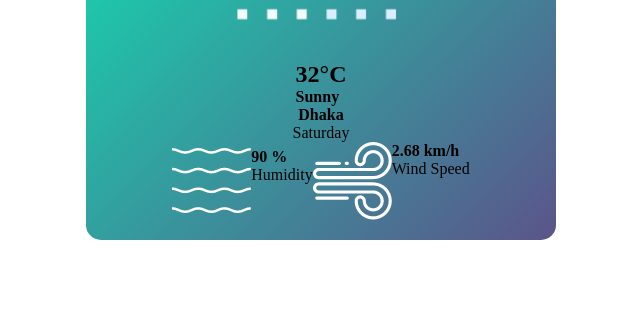
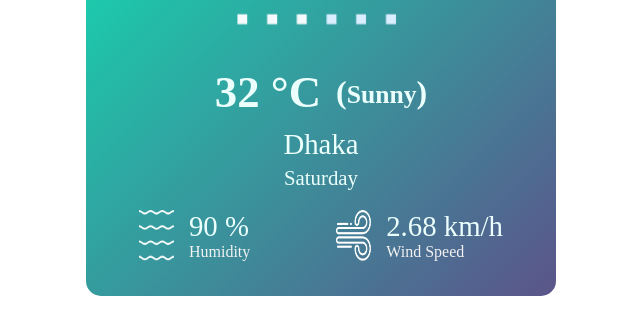
Before and after one commit to tonmoy3673/Weather-App, a plain HTML site: page index.html in a window 1280 px wide. Shown: the part 395-716 px from the top of the page, without its empty margins (319-959 px from the left). Drawn offline with Linux system fonts and the light colour scheme.

Commit message:
:zap: design weather content

```diff
--- a/index.html
+++ b/index.html
@@ -37,8 +37,8 @@
           </div>
           <!-- =========== Weather Text ============= -->
           <div id="weather-text-container">
-            <h2 id="weather-text">32°C</h2>
-            <h4 id="weather-type">Sunny</h4>
+            <h2 id="weather-text">32 <span></span>°C</h2>
+            <h4 class="bracket">(<span id="weather-type">Sunny</span>)</h4>
           </div>
           <!-- ============= City Name ============ -->
           <h4 id="city-name">Dhaka</h4>
@@ -62,7 +62,7 @@
               <img class="condition-img" src="/images/wind.png" />
               <!-- =========== Wind Text =========== -->
               <div>
-                <h4 id="wind">2.68 <span>km/h</span></h4>
+                <h4 class="condition" id="wind">2.68 <span>km/h</span></h4>
                 <p class="condition-text">Wind Speed</p>
               </div>
             </div>
--- a/style.css
+++ b/style.css
@@ -8,7 +8,7 @@
   max-width: 470px;
   background: linear-gradient(135deg, #00feba, #5b548a);
   margin: 50px auto;
-  padding: 20px 10px;
+  padding: 25px 10px;
   border-radius: 15px;
 }
 .title {
@@ -72,12 +72,60 @@
   width: 240px;
   height: 240px;
 }
-
+#weather-text-container {
+  display: flex;
+  align-items: center;
+  justify-content: space-between;
+  gap: 15px;
+  margin-bottom: 10px;
+}
+#weather-text {
+  font-size: 2.8rem;
+  color: #ebfffc;
+}
+#weather-type {
+  font-size: 1.6rem;
+  text-align: center;
+  color: #ebfffc;
+}
+.bracket {
+  font-size: 2rem;
+  color: #ebfffc;
+}
+#city-name {
+  font-size: 1.8rem;
+  color: #ebfffc;
+  margin-bottom: 5px;
+  font-weight: 500;
+}
+#date-time {
+  font-size: 1.3rem;
+  color: #ebfffc;
+}
 #Weather-type-Container {
   display: flex;
   align-items: center;
+  justify-content: space-around;
+  height: auto;
+  width: 100%;
+  margin-top: 5px;
+  padding: 10px 0;
 }
 .condition-container {
   display: flex;
-  justify-content: space-between;
+  gap: 15px;
+  justify-content: space-around;
+  margin-top: 5px;
 }
+.condition-img {
+  width: 35px;
+}
+.condition {
+  font-size: 1.8rem;
+  font-weight: 500;
+  color: #ebfffc;
+}
+.condition-text {
+  font-weight: 400;
+  color: #f2f2f2;
+}
```
